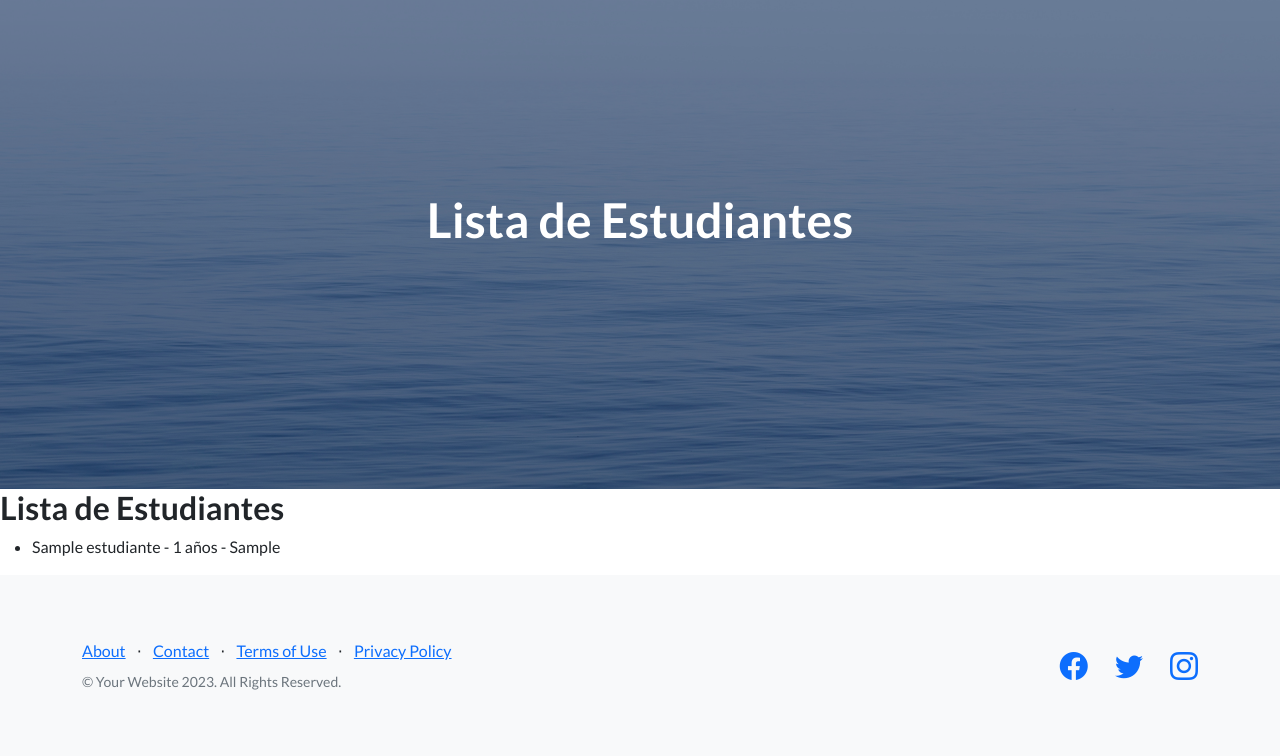
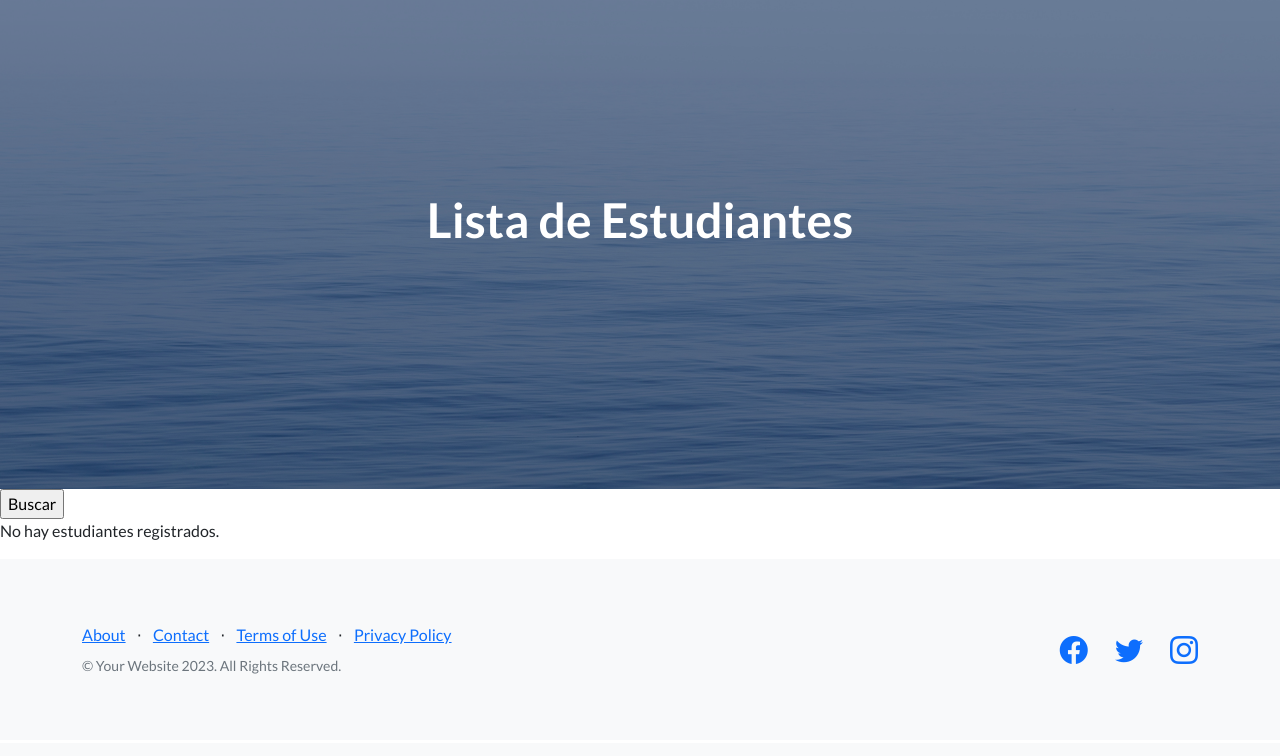
Before and after one commit to emiliodallatorre1/proyecto-final-dalla-torre-emilio, a Django app: page /estudiantes/ in a window 1280 px wide. Shown: the part 57-813 px from the top of the page. After the commit the page ends 731 px from the top, so only its background shows below. Run offline with Django 5.2, Linux system fonts and the light colour scheme; tables that the repository leaves empty hold one stand-in row (values such as "Sample post"); some libraries are stand-ins or nearby versions.

Commit message:
pusheo ultimos cambios

```diff
--- a/aplicacion/forms.py
+++ b/aplicacion/forms.py
@@ -5,3 +5,6 @@
     class Meta:
         model = Estudiante
         fields = ['nombre', 'edad', 'correo']
+
+class BuscarEstudiante(forms.Form):
+    estudiante=forms.CharField(max_length=20, required=False)
--- a/aplicacion/models.py
+++ b/aplicacion/models.py
@@ -3,9 +3,9 @@
 from django.db import models
 
 class Estudiante(models.Model):
-    nombre = models.CharField(max_length=20)
-    edad = models.IntegerField()
-    correo = models.EmailField()
+    nombre= models.CharField(max_length=20)
+    edad= models.IntegerField()
+    correo= models.EmailField()
 
     def __str__(self):
         return self.nombre
--- a/aplicacion/templates/aplicacion/lista_estudiantes.html
+++ b/aplicacion/templates/aplicacion/lista_estudiantes.html
@@ -7,7 +7,11 @@
 {% endblock h1_header %}
 
 {% block main %}
+<form action={% url "lista_estudiantes" %} method="get">
 
+<input type="submit" value="Buscar">
+
+</form>
 {% if estudiantes %}
     <h2>Lista de Estudiantes</h2>
     <ul>
--- a/aplicacion/views.py
+++ b/aplicacion/views.py
@@ -1,13 +1,18 @@
 from django.shortcuts import render, redirect
 from .models import Estudiante
-from .forms import EstudianteForm
+from .forms import EstudianteForm, BuscarEstudiante
 
 def inicio(request):
     return render(request, 'aplicacion/index.html')
 
 def lista_estudiantes(request):
-    estudiantes = Estudiante.objects.all()
+    # estudiantes = Estudiante.objects.all()
+    formulario=BuscarEstudiante(request.GET)
+    if formulario.is_valid():
+        nombre=formulario.cleaned_data['estudiante']
+        estudiantes=Estudiante.objects.filter(nombre=nombre)
     return render(request, 'aplicacion/lista_estudiantes.html', {'estudiantes': estudiantes})
+
 
 def nuevo_estudiante(request):
     if request.method == 'POST':
@@ -18,3 +23,10 @@
     else:
         form = EstudianteForm()
     return render(request, 'aplicacion/nuevo_estudiante.html', {'form': form})
+
+# def buscar_estudiante(request):
+#     formulario=BuscarEstudiante(request.GET)
+#     if formulario.is_valid():
+#         nombre=formulario.cleaned_data('nombre')
+#         estudiante=Estudiante.objects.filter(nombre=nombre)
+#     return render(request, 'aplicacion/lista_estudiantes.html', {'estudiante': estudiante, 'formulario':formulario})
```
